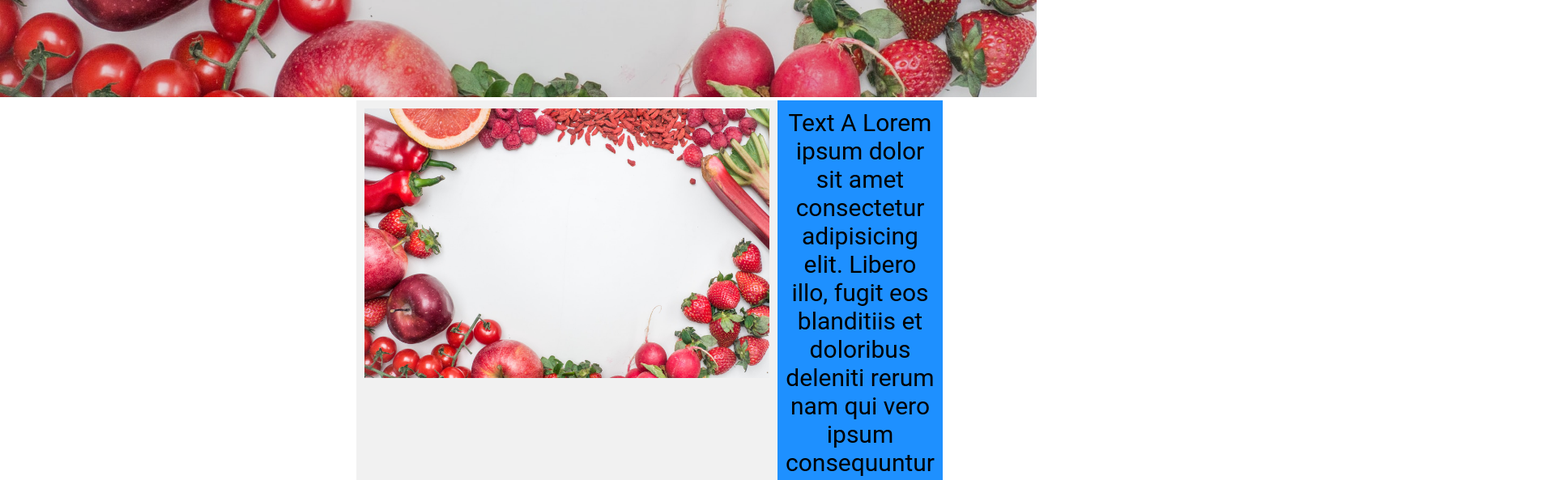
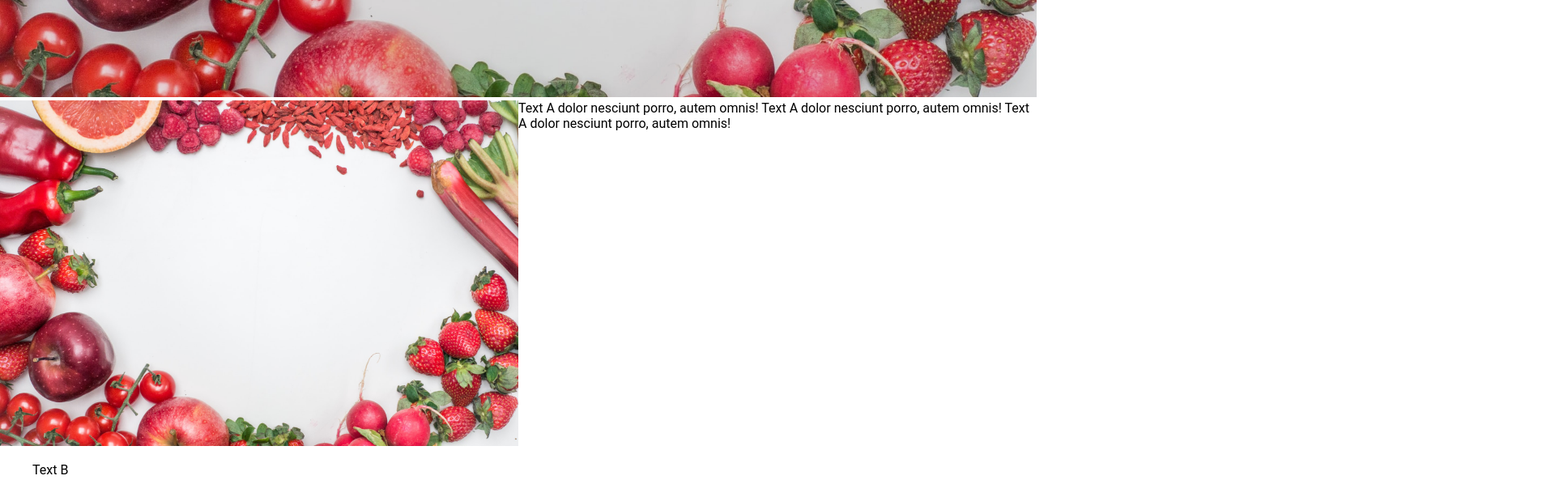
Before and after one commit to SalahUddin7/vegan, a React (Create React App) app: page / in a window 1280 px wide. Shown: the part 680-1273 px from the top of the page at 81% size, 1920 px wide, since content can reach past the window. Built offline with nearby package versions, Linux system fonts and the light colour scheme.

Commit message:
Logo Updated

```diff
--- a/src/components/Home.jsx
+++ b/src/components/Home.jsx
@@ -13,9 +13,8 @@ const Home = () => {
             <img src="veganhero.jpg" alt="" />
           </div>
           <div className="flex-item-right">
-            Text A Lorem ipsum dolor sit amet consectetur adipisicing elit.
-            Libero illo, fugit eos blanditiis et doloribus deleniti rerum nam
-            qui vero ipsum consequuntur ut dolor nesciunt porro, autem omnis!
+            Text A dolor nesciunt porro, autem omnis! Text A dolor nesciunt
+            porro, autem omnis! Text A dolor nesciunt porro, autem omnis!
           </div>
         </div>
 
--- a/src/components/navbar/NavBar.jsx
+++ b/src/components/navbar/NavBar.jsx
@@ -13,7 +13,9 @@ export default function NavBar() {
         </li>
 
         <li>
-          <Link to="/">L-O-G-O</Link>
+          <Link to="/">
+            <img className="logo-img" src="navlogo.jpg" />
+          </Link>
         </li>
         <li>
           <Link to="/Drinksproduct">Drinks</Link>
--- a/src/css/Home.css
+++ b/src/css/Home.css
@@ -3,33 +3,32 @@
 }
 
 .HomePage img {
-  max-width: 500px;
-}
-
-.flex-containerA {
-  box-sizing: border-box;
-
-  background-color: red;
-
-  max-width: 400px;
-  margin: 0 auto;
+  /* max-width: 500px; */
 }
 
 .flex-containerA {
   display: flex;
-
-  font-size: 30px;
-  text-align: center;
+  flex-direction: row;
 }
 
 .flex-containerA .flex-item-left {
-  background-color: #f1f1f1;
+  /* background-color: #f1f1f1;
   padding: 10px;
+  flex: 50%;
+*/
   flex: 50%;
 }
 
+.flex-containerA .flex-item-left img {
+  width: 100%;
+  height: auto;
+  /* min-height: 200px;
+  min-width: 350px; */
+}
+
 .flex-containerA .flex-item-right {
-  background-color: dodgerblue;
-  padding: 10px;
+  /* background-color: dodgerblue; */
+  /* padding: 10px;
+  flex: 50%; */
   flex: 50%;
 }
```
Also changed, not shown: public/navlogo.jpg (added).
